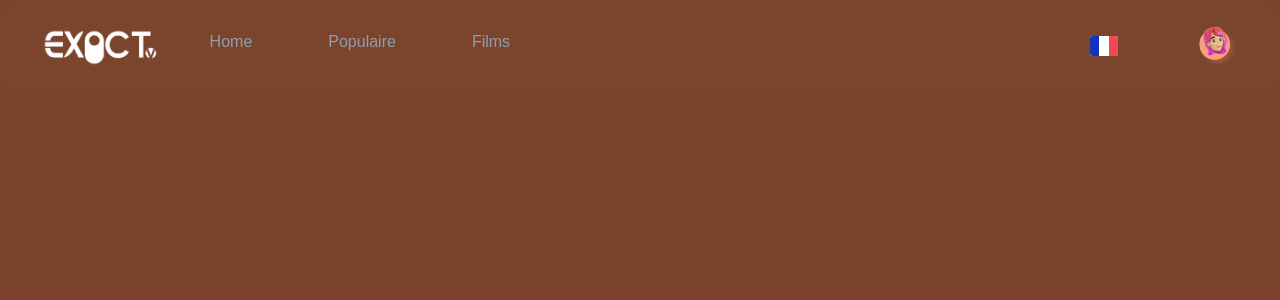
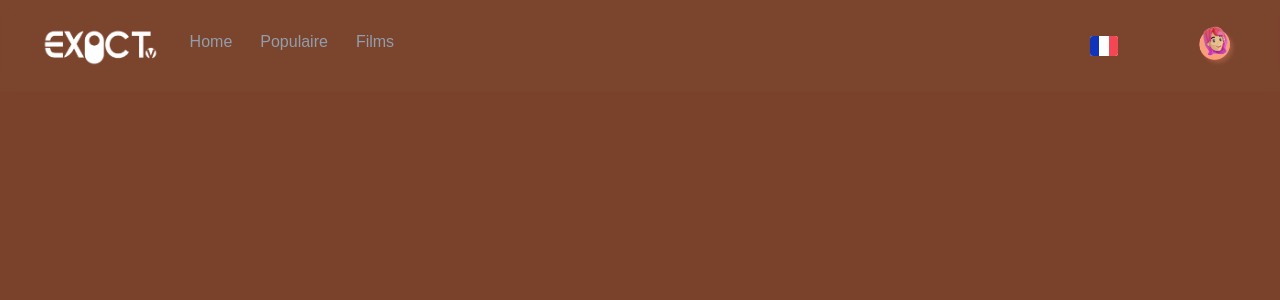
Before and after one commit to guillainbisimwa/exact-tv, a React (Create React App) app in the folder web/: page /exact in a window 1280 px wide. Shown: the top 300 px of the page. Built offline with nearby package versions, Linux system fonts and the light colour scheme; some icons are missing.

Commit message:
Add Break points to menu

```diff
--- a/web/src/components/NavSection.js
+++ b/web/src/components/NavSection.js
@@ -13,8 +13,8 @@ const ListItemStyle = styled((props) => <ListItemButton alignItems='flex-start'
     height: 48,
     position: 'relative',
     textTransform: 'capitalize',
-    paddingLeft: theme.spacing(6),
-    paddingRight: theme.spacing(3.5),
+    paddingLeft: theme.spacing(3.5),
+    // paddingRight: theme.spacing(3.5),
     color: theme.palette.text.disabled,
   })
 );
--- a/web/src/layouts/Home/HomeNavbar.js
+++ b/web/src/layouts/Home/HomeNavbar.js
@@ -40,7 +40,7 @@ const HomeNavbar = ({ onOpenSidebar }) =>{
       <ToolbarStyle>
         <IconButton
           onClick={onOpenSidebar}
-          sx={{ mr: 1, color: 'text.primary', display: { lg: 'none' } }}
+          sx={{ mr: 1, color: 'text.primary', display: { sm: 'none' } }}
         >
           <Iconify icon="eva:menu-2-fill" sx={{ color: "#fff"}} />
         </IconButton>
@@ -51,7 +51,7 @@ const HomeNavbar = ({ onOpenSidebar }) =>{
         </Stack>
 
         <Stack direction="row" alignItems="center"
-          sx={{ xs: 0.5, sm: 1.5, display: { lg: 'contents', xs: 'none'  } }}>
+          sx={{ xs: 0.5, sm: 1.5, display: { sm: 'contents', xs: 'none'  } }}>
           <NavSection navConfig={sidebarConfig} />
         </Stack>
 
```
